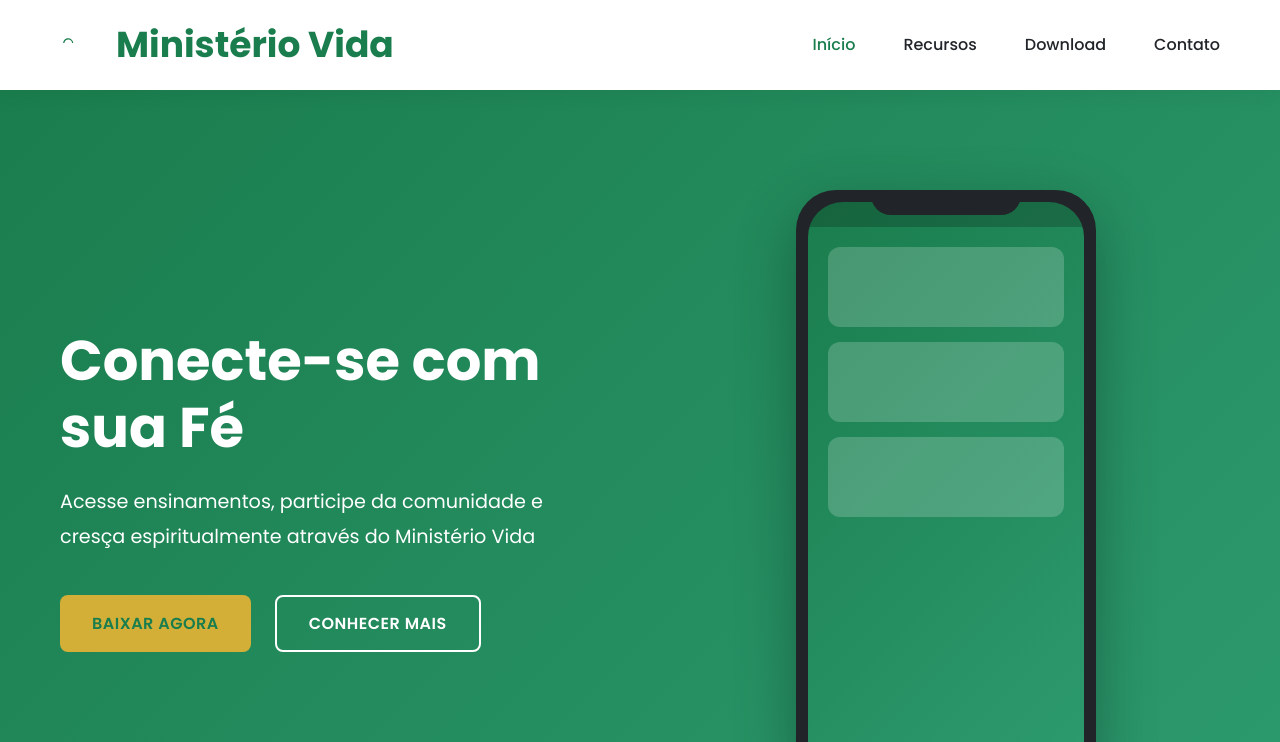
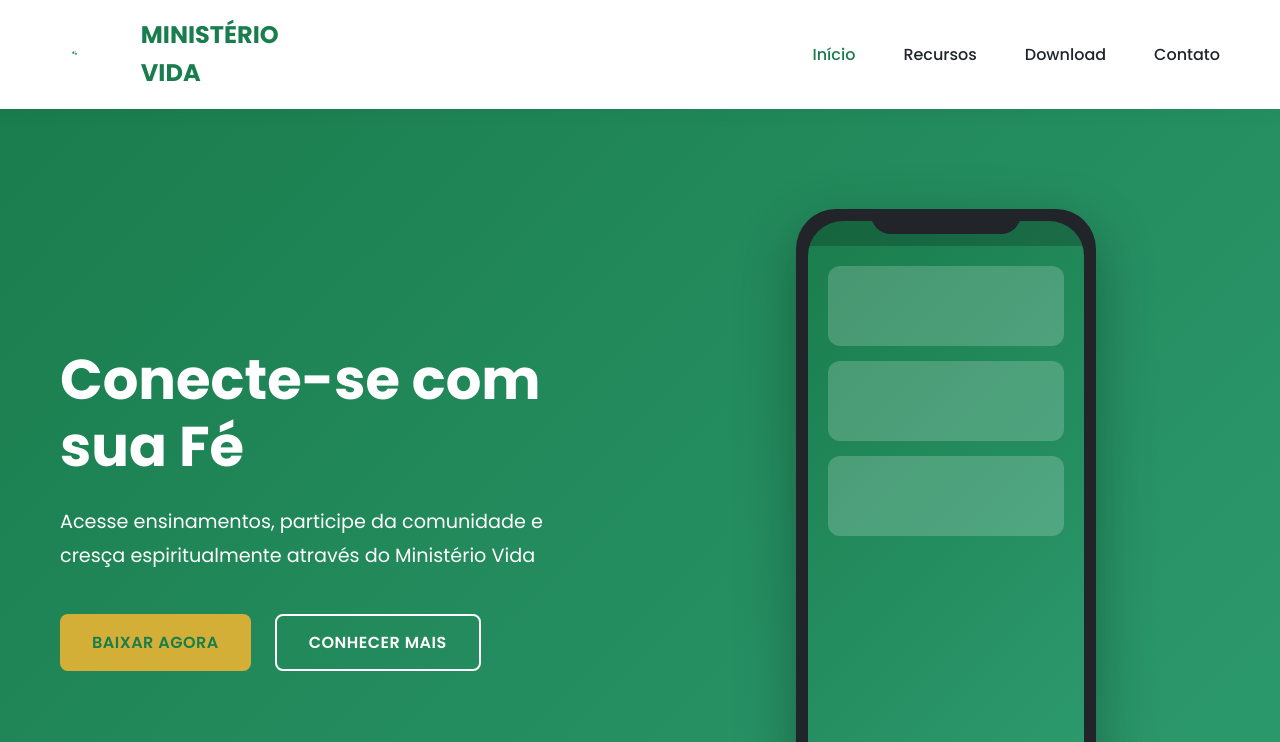
Before and after one commit to devjezreel/VidaAPP, a plain HTML site: page docs/index.html in a window 1280 px wide. Shown: the top 742 px of the page. Drawn offline with Linux system fonts and the light colour scheme.

Commit message:
update: navbar logo - use tree only with MINISTÉRIO VIDA text

```diff
--- a/docs/index.html
+++ b/docs/index.html
@@ -15,13 +15,16 @@
     <nav class="navbar">
         <div class="container">
             <div class="navbar-brand">
-                <svg class="logo" viewBox="0 0 1920 1080" xmlns="http://www.w3.org/2000/svg">
+                <svg class="logo-tree" viewBox="0 0 1920 1080" xmlns="http://www.w3.org/2000/svg">
                     <defs>
-                        <style>.logo-dark{fill:#1a7d4d;}.logo-light{fill:#469334;}.logo-accent{fill:#77b42a;}</style>
+                        <style>.tree-dark{fill:#1a7d4d;}.tree-light{fill:#2d9b6f;}.tree-accent{fill:#77b42a;}</style>
                     </defs>
-                    <path class="logo-dark" d="M394.8,276A186.21,186.21,0,0,1,580.3,445.76h56.33A242.33,242.33,0,0,0,394.8,219.81c-128.13,0-233.3,99.94-241.82,226h56.34C217.71,350.76,297.67,276,394.8,276Z"/>
+                    <!-- Árvore da logo VIDA -->
+                    <path class="tree-light" d="M506.92,496.86c-8.63,8.63-44.94,4.29-57.56,16.91-14.87,14.87-11.33,32.34-8.17,41,18-15.06,37.12-29.28,47.55-39.71-10.43,10.43-24.65,29.56-39.71,47.55,8.65,3.16,26.12,6.69,41-8.18C502.63,541.81,498.29,505.49,506.92,496.86Z"/>
+                    <path class="tree-dark" d="M394.94,447.65c0,12.21-28.74,34.81-28.74,52.65,0,21,14.85,30.89,23.21,34.77,2.06-23.37,5.54-47,5.54-61.71,0,14.76,3.47,38.34,5.54,61.71,8.35-3.88,23.2-13.74,23.2-34.77C423.69,482.46,394.94,459.86,394.94,447.65Z"/>
+                    <path class="tree-accent" d="M464.26,447.65c-3.06,6.68-24.47,11.85-28.94,21.62-5.28,11.52.39,20.64,4,24.86,7-12.28,14.81-24.32,18.51-32.4-3.7,8.08-7.72,21.86-12.44,35.18,5.54,0,16.14-1.71,21.42-13.22C471.27,473.92,461.2,454.33,464.26,447.65Z"/>
                 </svg>
-                <h1>Ministério Vida</h1>
+                <span class="brand-text">MINISTÉRIO VIDA</span>
             </div>
             <ul class="nav-menu">
                 <li><a href="#inicio">Início</a></li>
```
